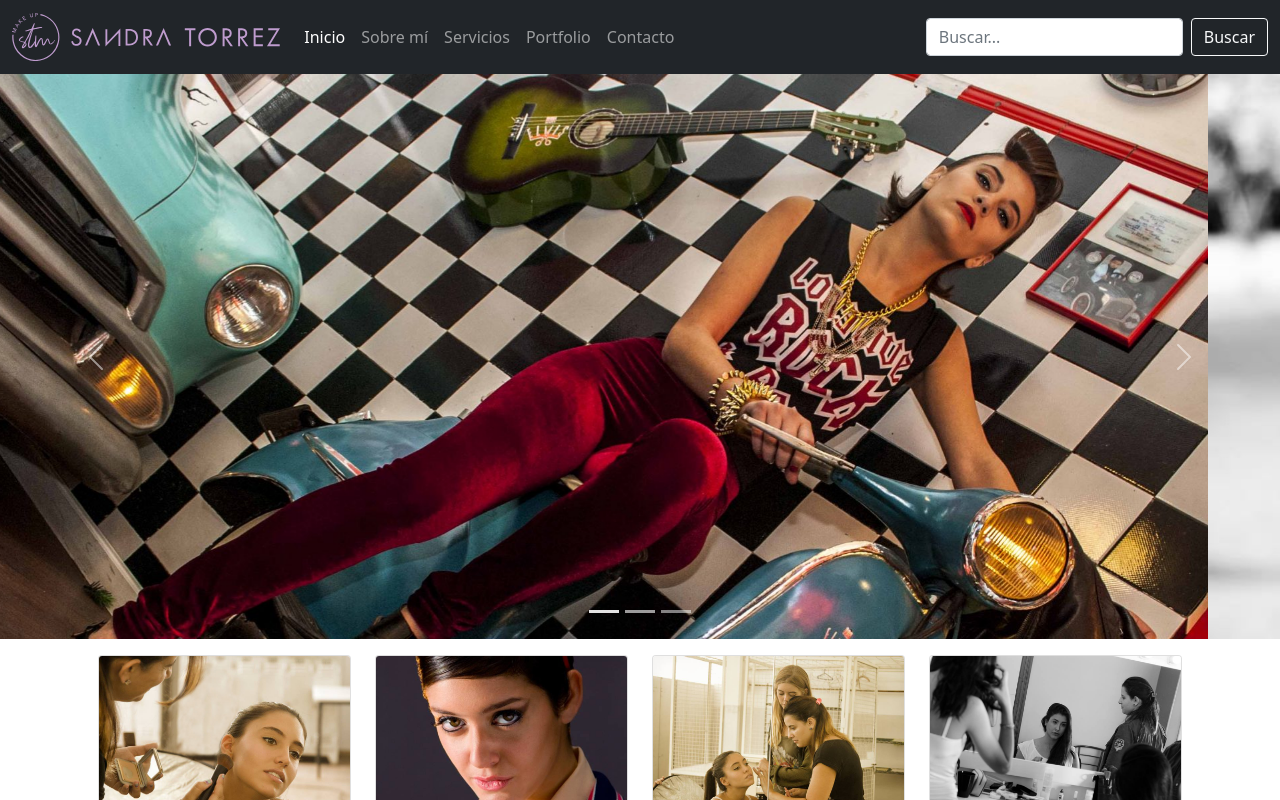
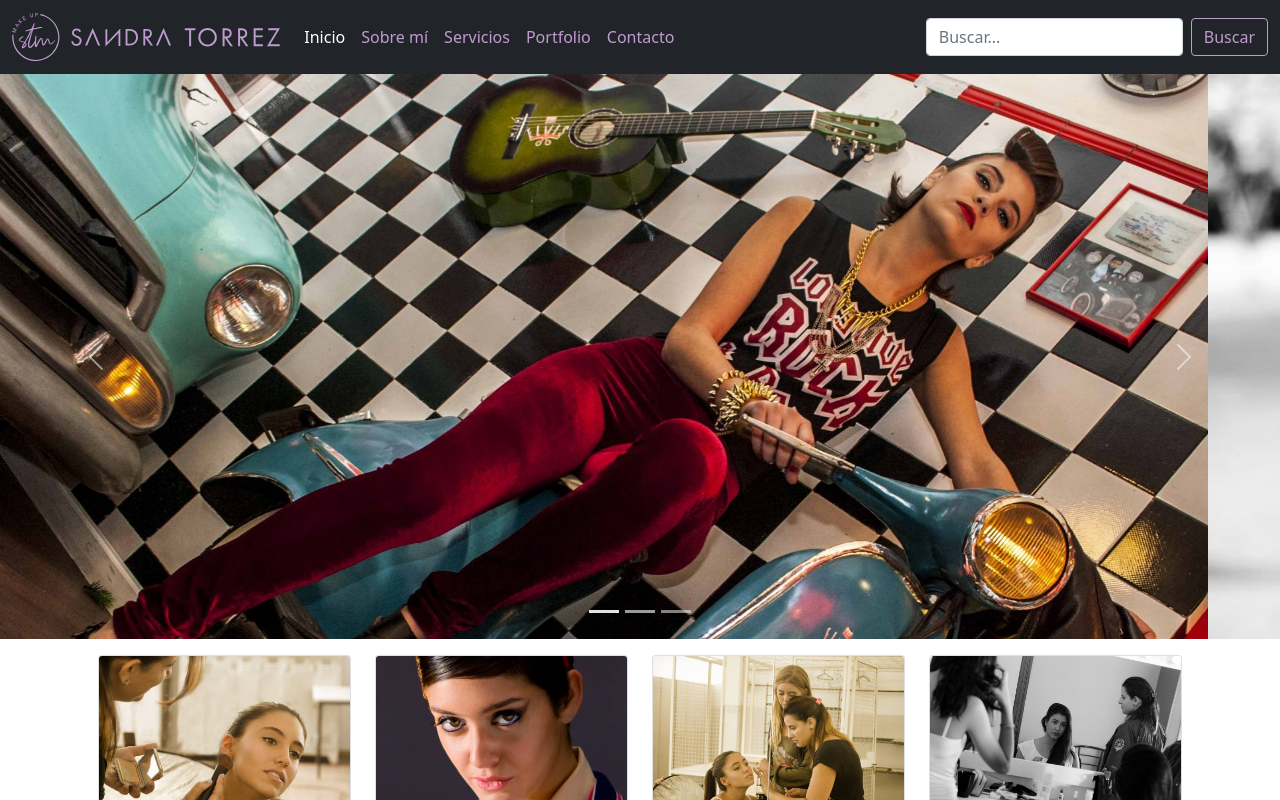
Before and after one commit to G43R1EL/coderhouse.wd, a plain HTML site: page index.html in a window 1280 px wide. Shown: the top 800 px of the page. Drawn offline with Linux system fonts and the light colour scheme.

Commit message:
Decimo commit... Se cargo color institucional... Se aplica color en Nav Principal y Boton de Header

```diff
--- a/css/style.css
+++ b/css/style.css
@@ -0,0 +1,17 @@
+:root {
+    --stm-color: #bf9cce;
+}
+
+.navbar-dark .navbar-nav .nav-link {
+    color: var(--stm-color);
+}
+
+.btn-outline-stm {
+    color: var(--stm-color);
+    border-color: var(--stm-color);
+}
+
+.btn-outline-stm:hover {
+    color: #000;
+    background-color: var(--stm-color);
+  }
--- a/index.html
+++ b/index.html
@@ -40,7 +40,7 @@
             </ul>
             <form class="d-flex">
               <input class="form-control me-2" type="search" placeholder="Buscar..." aria-label="Search">
-              <button class="btn btn-outline-light" type="submit">Buscar</button>
+              <button class="btn btn-outline-stm" type="submit">Buscar</button>
             </form>
           </div>
         </div>
```
